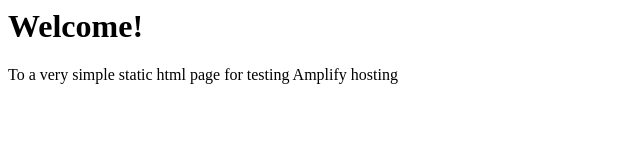
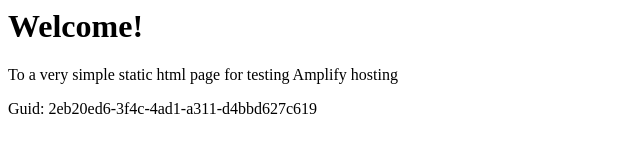
Before and after one commit to aws-aemilia-lhr/Github-PR-Commit-Integration-Test-DoNotTouch-GithubWebhookPreviewCanaryTest-v1-prod-eu-west-2, a website: page src/index.html in a window 1280 px wide. Shown: the whole page, without its empty margins (0-640 px from the left). Drawn offline with Linux system fonts and the light colour scheme.

Commit message:
commit from integ tests

```diff
--- a/src/index.html
+++ b/src/index.html
@@ -1,3 +1,5 @@
+
+
 <html lang="en">
 
 <head>
@@ -10,6 +12,6 @@
 <body>
     <h1>Welcome!</h1>
     <p>To a very simple static html page for testing Amplify hosting</p>
-</body>
+    <p>Guid: 2eb20ed6-3f4c-4ad1-a311-d4bbd627c619</p></body>
 
 </html>
```
